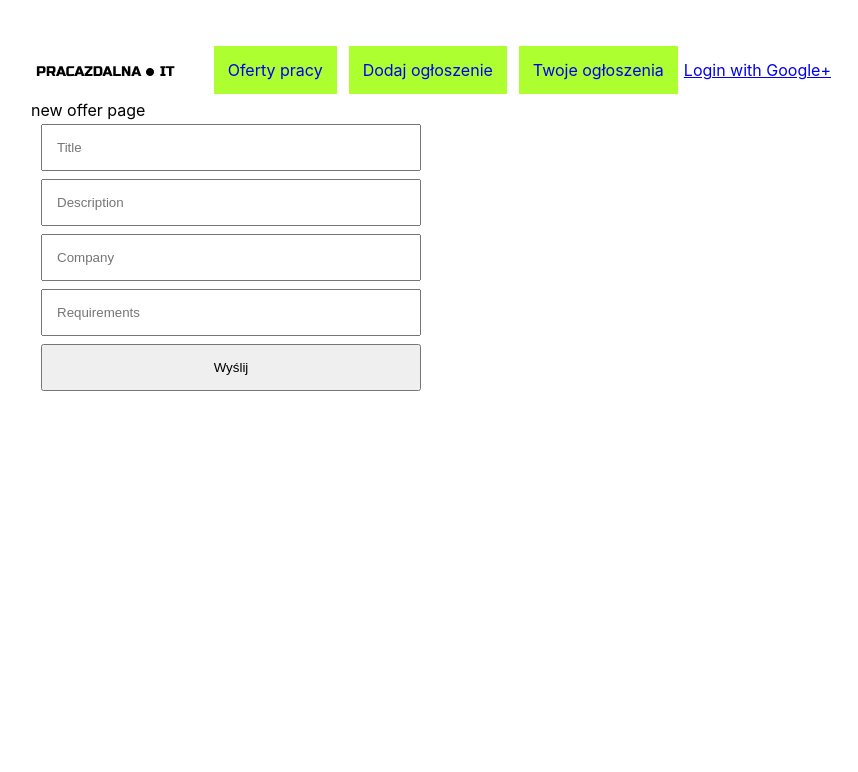
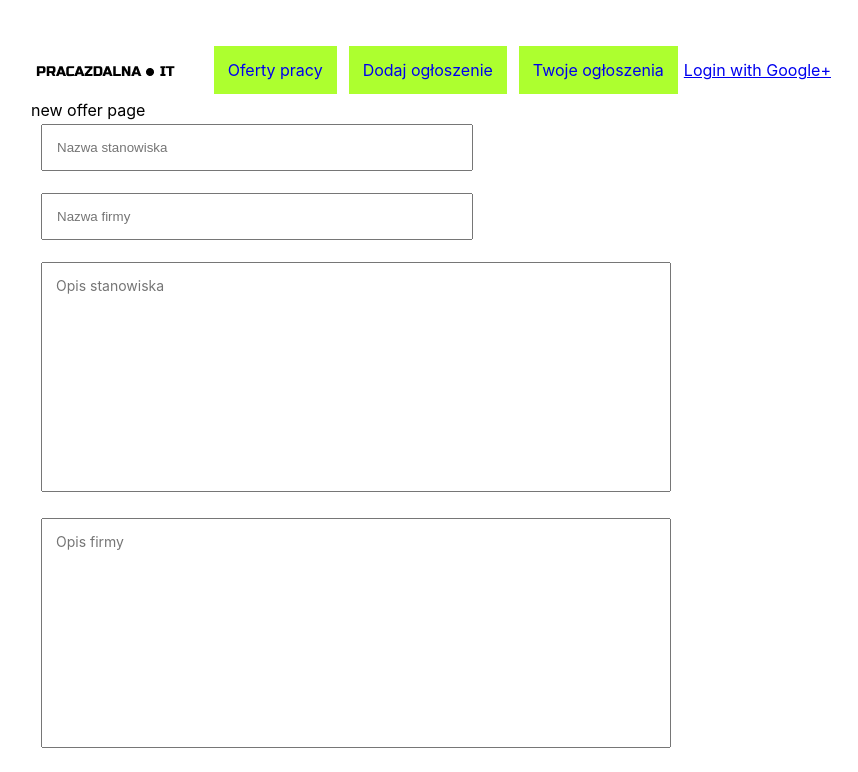
Before and after one commit to m-ossolinski/praca-zdalna-it-job-board, a React (Create React App) app in the folder client/: page /post-a-job in a window 1280 px wide. Shown: the top 772 px of the page, without its empty margins (209-1067 px from the left). Built offline with nearby package versions, Linux system fonts and the light colour scheme; no server answers.

Commit message:
added new textareas to new offer form

```diff
--- a/client/package.json
+++ b/client/package.json
@@ -7,6 +7,7 @@
     "@testing-library/react": "^9.5.0",
     "@testing-library/user-event": "^7.2.1",
     "axios": "^0.19.2",
+    "classnames": "^2.2.6",
     "http-proxy-middleware": "^1.0.3",
     "react": "^16.13.1",
     "react-dom": "^16.13.1",
--- a/client/src/actions/index.js
+++ b/client/src/actions/index.js
@@ -29,10 +29,11 @@ export const fetchUser = () => async (dispatch) => {
   }
 };
 
-export const sendNewOffer = (offerData) => async (dispatch) => {
+export const sendNewOffer = (offerData, history) => async (dispatch) => {
   dispatch({ type: SEND_NEW_OFFER });
   try {
     await axios.post("/api/offer", offerData);
+    history.push("/");
   } catch (err) {
     dispatch({ type: SEND_NEW_OFFER_FAILED });
   }
--- a/client/src/components/OfferComponents/NewOfferForm.js
+++ b/client/src/components/OfferComponents/NewOfferForm.js
@@ -1,49 +1,60 @@
 import React from "react";
 import { useDispatch } from "react-redux";
 import { useForm } from "react-hook-form";
+import classNames from "classnames";
 import { sendNewOffer } from "actions";
+import { withRouter } from "react-router-dom";
+import { newOfferFormConfig } from "./offerComponentsUtils";
+import "./newOfferForm.scss";
 
-const newOfferFormConfig = [
-  {
-    placeholder: "Title",
-    name: "title",
-  },
-  {
-    placeholder: "Description",
-    name: "description",
-  },
-  {
-    placeholder: "Company",
-    name: "company",
-  },
-  {
-    placeholder: "Requirements",
-    name: "requirements",
-  },
-];
-
-export const NewOfferForm = () => {
-  const { register, handleSubmit } = useForm();
+export const NewOfferForm = (props) => {
+  const { register, handleSubmit, errors } = useForm();
   const dispatch = useDispatch();
-
   const onSubmit = (data) => {
-    dispatch(sendNewOffer(data));
+    dispatch(sendNewOffer(data, props.history));
   };
 
   return (
     <form onSubmit={handleSubmit(onSubmit)} className="new-offer-form">
-      {newOfferFormConfig.map(({ placeholder, name }) => (
-        <input
-          className="new-offer-form__input"
-          type="text"
-          name={name}
-          placeholder={placeholder}
-          ref={register}
-        />
-      ))}
-      <input type="submit" className="new-offer-form__input" value="Wyślij" />
+      {newOfferFormConfig.map(
+        ({ placeholder, name, options, errorMsg, type }) => (
+          <div key={name}>
+            {type === "textarea" ? (
+              <textarea
+                className={classNames(
+                  "new-offer-form__input",
+                  `new-offer-form__${name}`
+                )}
+                type="text"
+                name={name}
+                placeholder={placeholder}
+                ref={register({ ...options })}
+              />
+            ) : (
+              <input
+                className={classNames(
+                  "new-offer-form__input",
+                  `new-offer-form__${name}`
+                )}
+                type="text"
+                name={name}
+                placeholder={placeholder}
+                ref={register({ ...options })}
+              />
+            )}
+            <span className="new-offer-form__error-msg">
+              {errors[name] && errorMsg}
+            </span>
+          </div>
+        )
+      )}
+      <input
+        type="submit"
+        className="new-offer-form__submit-btn"
+        value="Wyślij"
+      />
     </form>
   );
 };
 
-export default NewOfferForm;
+export default withRouter(NewOfferForm);
--- /dev/null
+++ b/client/src/components/OfferComponents/newOfferForm.scss
@@ -0,0 +1,29 @@
+.new-offer-form {
+  display: flex;
+  justify-content: center;
+
+  &__input {
+    width: 400px;
+  }
+
+  &__error-msg {
+    display: block;
+    padding: 4px 14px;
+    margin: 2px 0 4px 0;
+    color: red;
+  }
+
+  &__submit-btn {
+    padding: 10px;
+    width: 435px;
+    margin: 0 8px;
+  }
+
+  &__description, &__companyDescription, &__requirements {
+    min-height: 200px;
+    min-width: 600px;
+    resize: none;
+    font-family: inherit;
+    font-size: 14px;
+  }
+}
--- /dev/null
+++ b/client/src/components/OfferComponents/offerComponentsUtils.js
@@ -0,0 +1,49 @@
+export const newOfferFormConfig = [
+  {
+    placeholder: "Nazwa stanowiska",
+    name: "title",
+    options: {
+      required: true,
+      min: 5,
+    },
+    errorMsg: "Nazwa stanowiska jest wymagana.",
+  },
+  {
+    placeholder: "Nazwa firmy",
+    name: "company",
+    options: {
+      required: true,
+      min: 3,
+    },
+    errorMsg: "Nazwa firmy jest wymagana.",
+  },
+  {
+    placeholder: "Opis stanowiska",
+    name: "description",
+    options: {
+      required: true,
+      min: 8,
+    },
+    errorMsg: "Opis stanowiska jest wymagany.",
+    type: "textarea",
+  },
+  {
+    placeholder: "Opis firmy",
+    name: "companyDescription",
+    options: {
+      min: 8,
+    },
+    errorMsg: "Opis firmy jest wymagany.",
+    type: "textarea",
+  },
+  {
+    placeholder: "Wymagania",
+    name: "requirements",
+    options: {
+      required: true,
+      min: 8,
+    },
+    errorMsg: "Pole jest wymagane.",
+    type: "textarea",
+  },
+];
--- a/client/src/components/pages/NewOfferPage/NewOfferPage.js
+++ b/client/src/components/pages/NewOfferPage/NewOfferPage.js
@@ -1,7 +1,7 @@
 import React from "react";
 import { AppHeader, AppLayout } from "components/containers/AppLayout";
 import { AppNavigation } from "components/pages/AppNavigation";
-import { NewOfferForm } from "components/OfferComponents";
+import NewOfferForm from "components/OfferComponents/NewOfferForm";
 
 export const NewOfferPage = () => {
   return (
```
Also changed, not shown: 1 other file (tests, documents, lock files or other folders).
